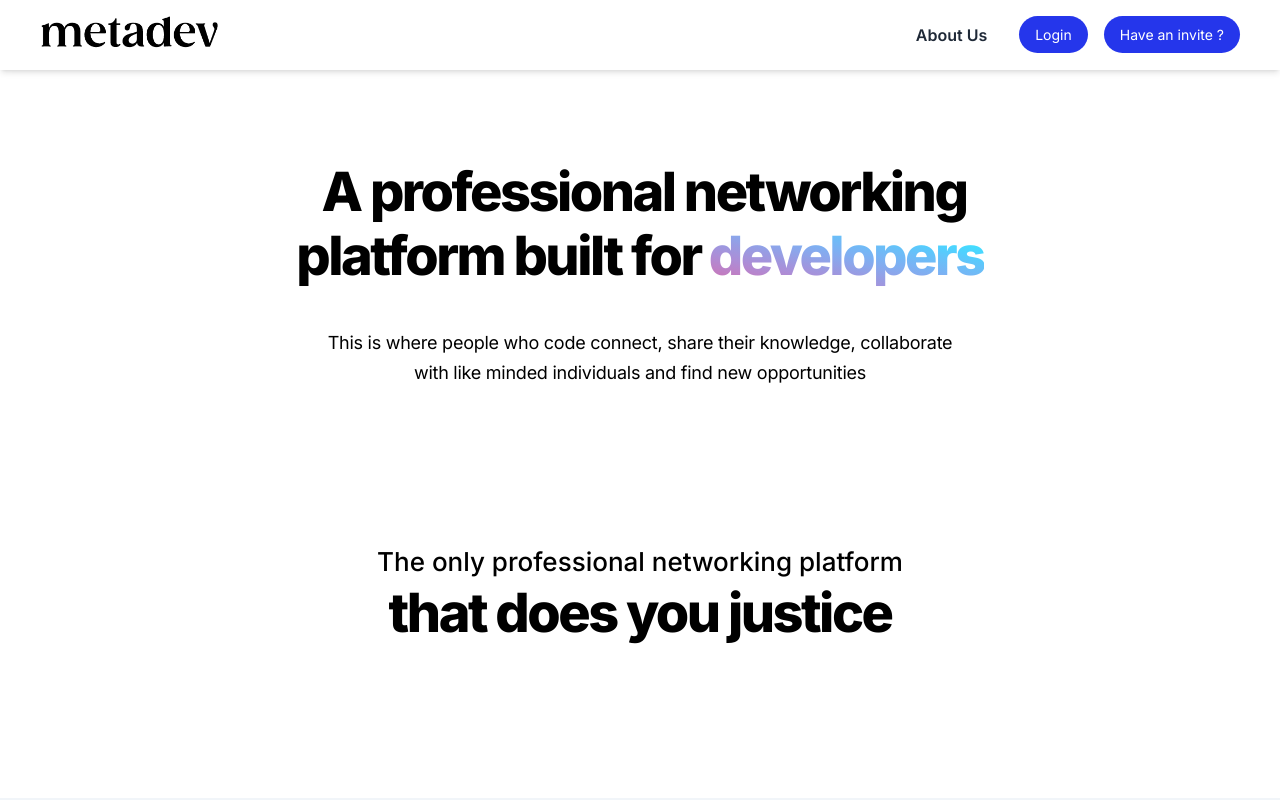
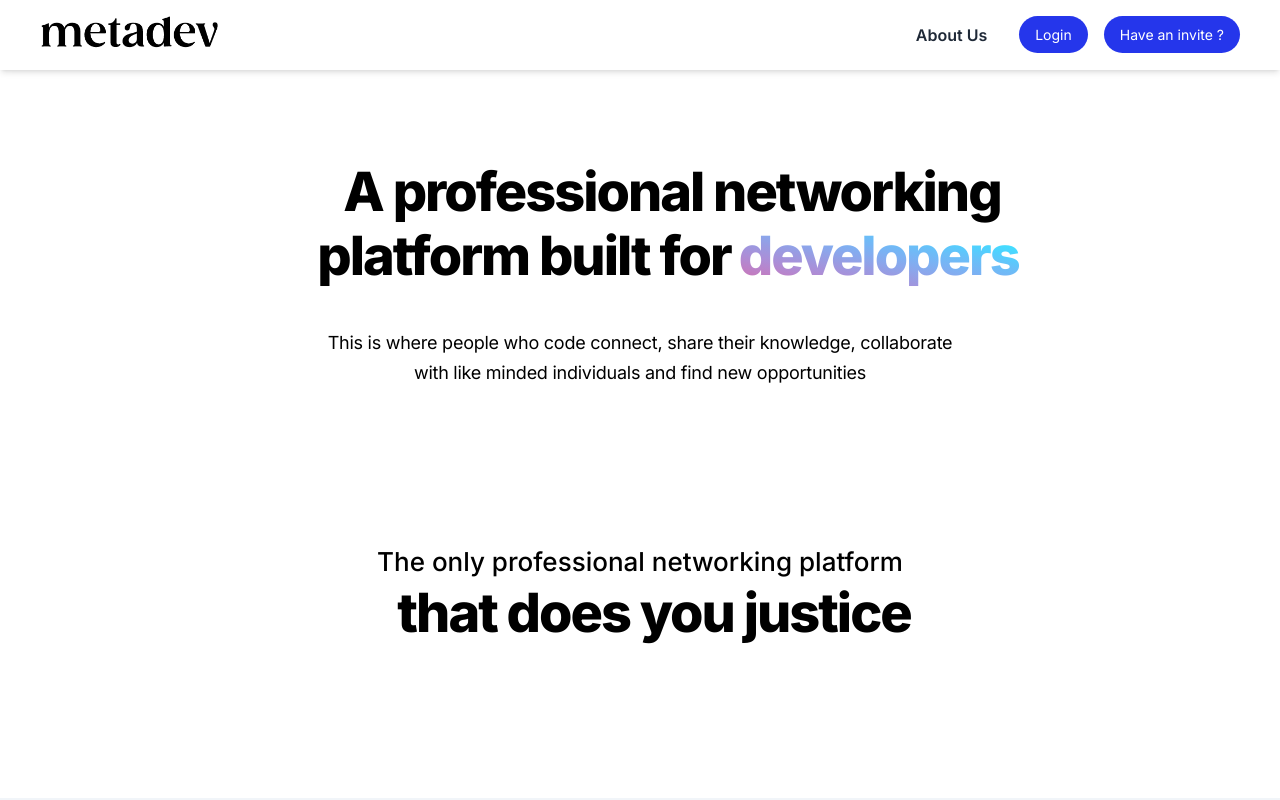
Before and after one commit to Devrajsinh-Jhala/Collabi, a React (Create React App) app: page / in a window 1280 px wide. Shown: the top 800 px of the page. Built offline with nearby package versions, Linux system fonts and the light colour scheme.

Commit message:
Fixed letter spacing

```diff
--- a/src/containers/Header.jsx
+++ b/src/containers/Header.jsx
@@ -14,8 +14,8 @@ const Header = () => {
           <div className="flex  flex-col items-center gap-2 md:gap-4 lg:gap-6">
             <div className=" flex flex-wrap sm:w-[70%]  sm:justify-center ">
               <div className="overflow-hidden mt-16">
-                <h1 className=" z-0 w-full max-w-[1000px] text-center sm:text-center big-text mb-[1.5rem] sm:mb-[0]  ">
-                  <span className="sm:p-2 px-2">
+                <h1 className=" z-0 w-full max-w-[1000px] text-left sm:text-center big-text mb-[1.5rem] sm:mb-[0]  ">
+                  <span className="sm:p-2 px-5">
                     A professional networking platform built for
                   </span>
                   <span className=" colored-text">developers</span>
--- a/src/index.css
+++ b/src/index.css
@@ -24,7 +24,7 @@
 }
 
 .big-text {
-  @apply text-[40px] leading-[2.68rem] lg:text-[54px] lg:font-[800] tracking-[-2.5px] lg:leading-[4rem] font-extrabold;
+  @apply text-[40px] ml-7 leading-[2.68rem] lg:text-[54px] lg:font-[800] tracking-[-2px] lg:leading-[4rem] font-extrabold;
 }
 
 .input-field {
```
